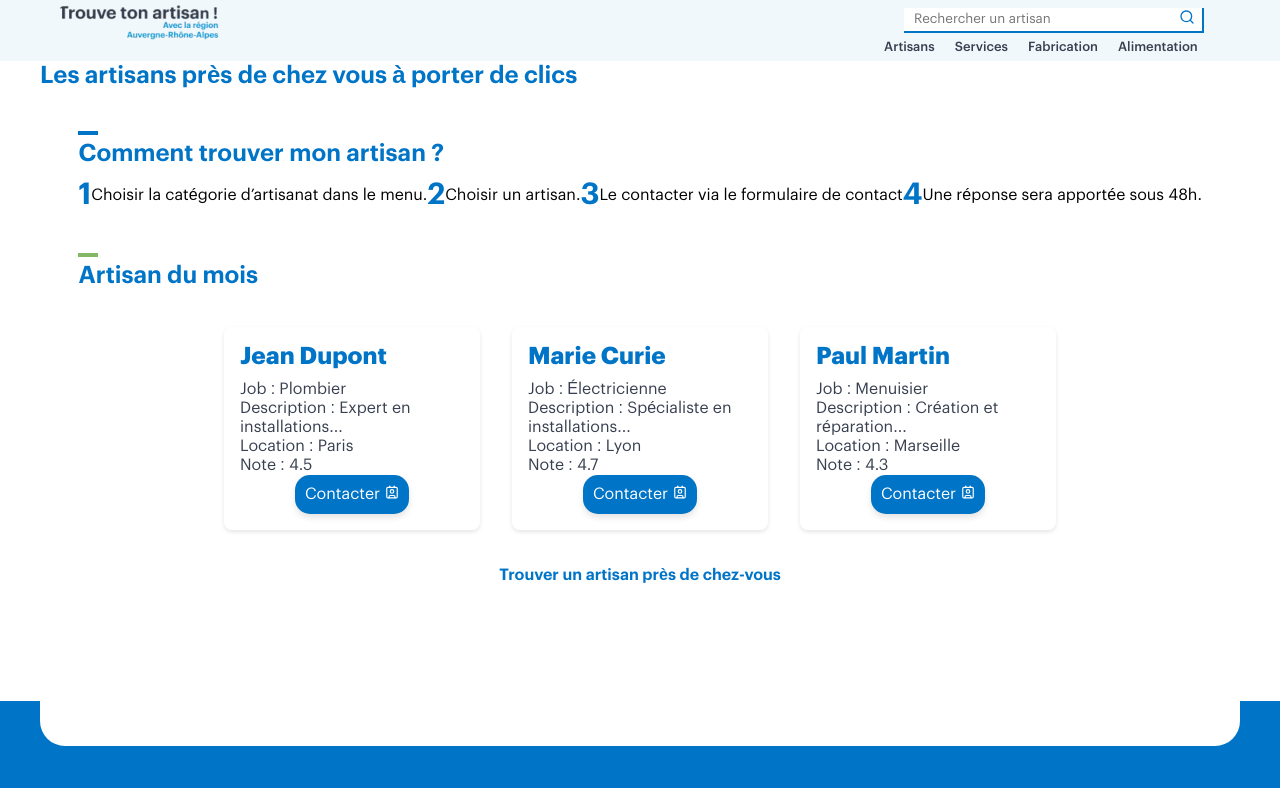
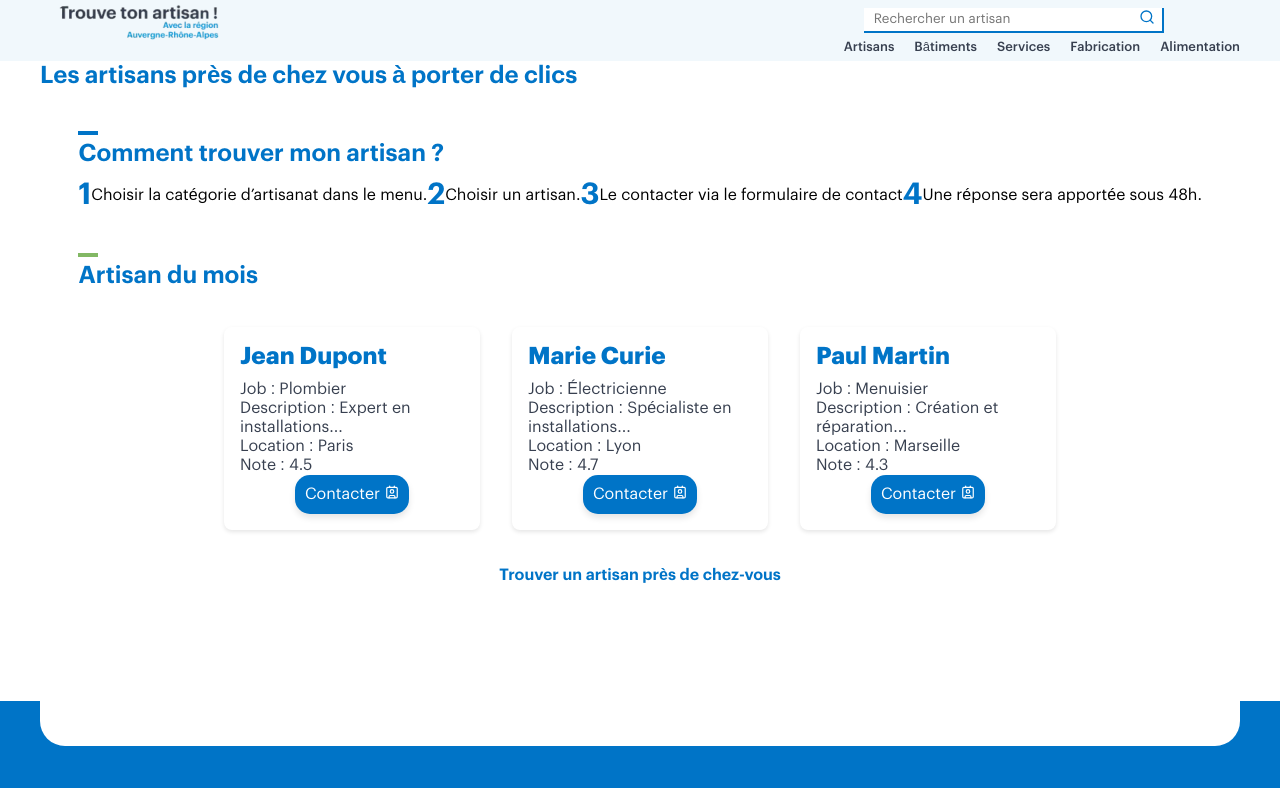
Before and after one commit to 7S-Coder/trouve-ton-artisan, a React (Vite) app: page / in a window 1280 px wide. Shown: the top 788 px of the page. Built offline with nearby package versions, Linux system fonts and the light colour scheme.

Commit message:
update header

```diff
--- a/src/components/Header.jsx
+++ b/src/components/Header.jsx
@@ -49,9 +49,10 @@ export default function Header() {
 
                     <ul>
                         <li><Link to="/artisans">Artisans</Link></li>
-                        <li><a href="#">Services</a></li>
-                        <li><a href="#">Fabrication</a></li>
-                        <li><a href="#">Alimentation</a></li>
+                        <li><Link to="/batiments">Bâtiments</Link></li>
+                        <li><Link to="/services">Services</Link></li>
+                        <li><Link to="/fabrication">Fabrication</Link></li>
+                        <li><Link to="/alimentation">Alimentation</Link></li>
                     </ul>
                 </div>
             </nav>
```
